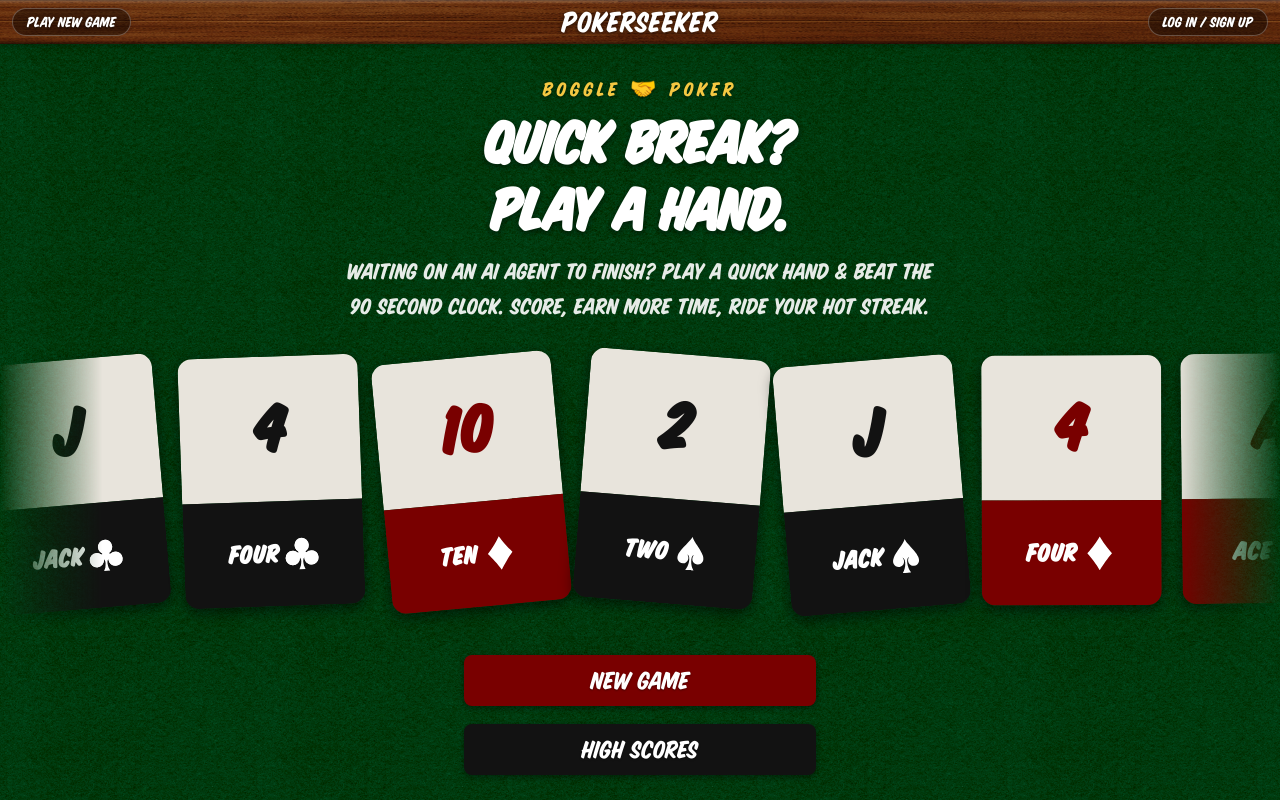
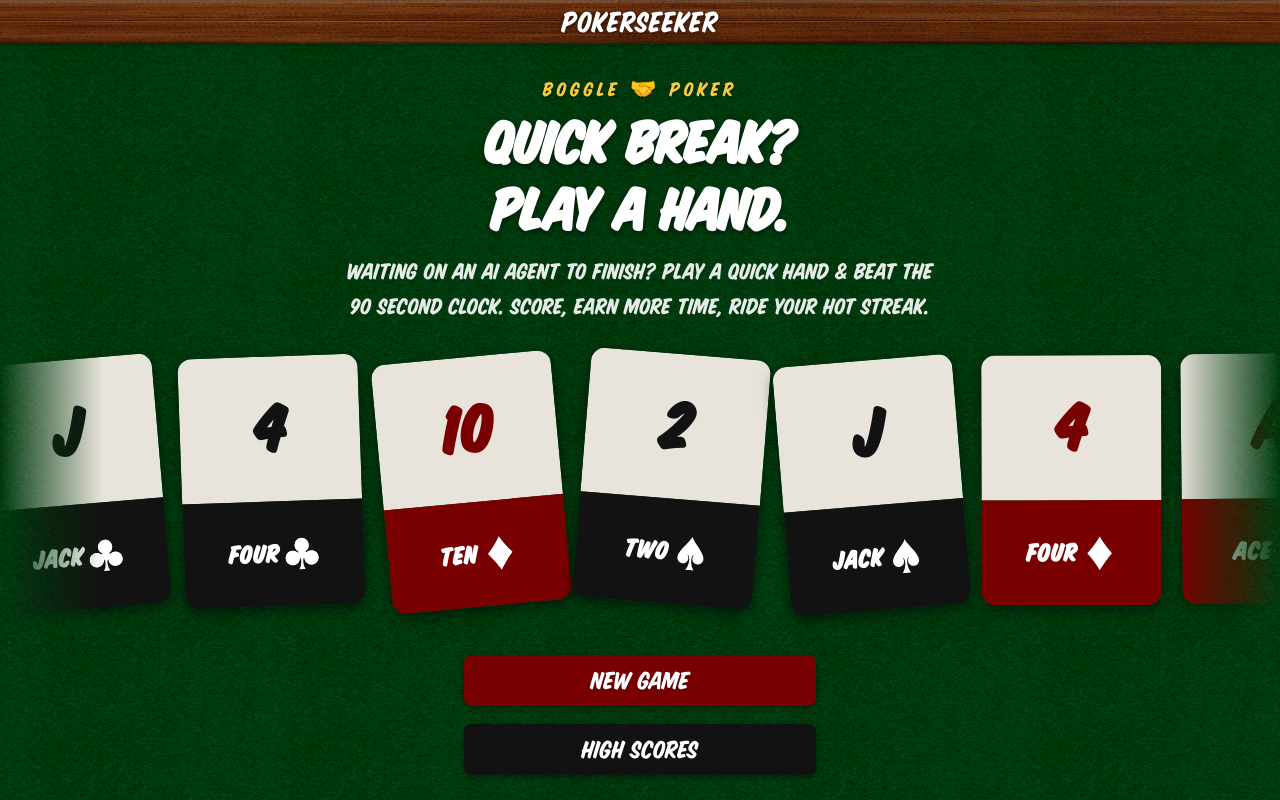
Before and after one commit to bradsiefert/pokerseeker, a React (Vite) app: page / in a window 1280 px wide. Built offline with nearby package versions, Linux system fonts and the light colour scheme.

Commit message:
Commenting out auth for now

```diff
--- a/src/components/Header/Header.jsx
+++ b/src/components/Header/Header.jsx
@@ -23,7 +23,7 @@ export default function Header({ timeLeft, score, onPause }) {
         <span className={styles.label}>TIME</span>
         {formatTime(timeLeft)}
       </div>
-      {onPause && <button className={styles.pauseBtn} onClick={onPause}>Pause</button>}
+      {/* onPause && <button className={styles.pauseBtn} onClick={onPause}>Pause</button> */}
       <div className={styles.stat} style={{ textAlign: 'right' }}>
         <span className={styles.label}>SCORE</span>
         {formatMoney(score)}
--- a/src/components/TopBar/TopBar.jsx
+++ b/src/components/TopBar/TopBar.jsx
@@ -3,17 +3,17 @@ import styles from './TopBar.module.css'
 export default function TopBar({ onPlayClick, onSignInClick }) {
   return (
     <div className={styles.topBar}>
-      {onPlayClick && (
+      {/* Temporarily hidden
       <button className={styles.playBtn} onClick={onPlayClick}>
         Play<span className={styles.playExtra}> New Game</span>
       </button>
-      )}
+      */}
       <span className={styles.title}>Pokerseeker</span>
-      {onSignInClick && (
+      {/* Temporarily hidden
       <button className={styles.signInBtn} onClick={onSignInClick}>
         Log In<span className={styles.signUpExtra}> / Sign Up</span>
       </button>
-      )}
+      */}
     </div>
   )
 }
--- a/src/components/screens/HighScoresScreen.jsx
+++ b/src/components/screens/HighScoresScreen.jsx
@@ -51,7 +51,7 @@ export default function HighScoresScreen({ onHome }) {
       <div className={styles.inner}>
         <button className={styles.btn} onClick={onHome}>Home</button>
 
-        <hr className={styles.divider} />
+        {/* <hr className={styles.divider} />
 
         <section className={styles.authSection}>
           <h2 className={styles.title}>Login / Sign Up</h2>
@@ -69,7 +69,7 @@ export default function HighScoresScreen({ onHome }) {
           </p>
         </section>
 
-        <hr className={styles.divider} />
+        <hr className={styles.divider} /> */}
 
         <h2 className={styles.title}>Your High Scores</h2>
 
```
Lines whose indentation alone changed are shown as unchanged.
